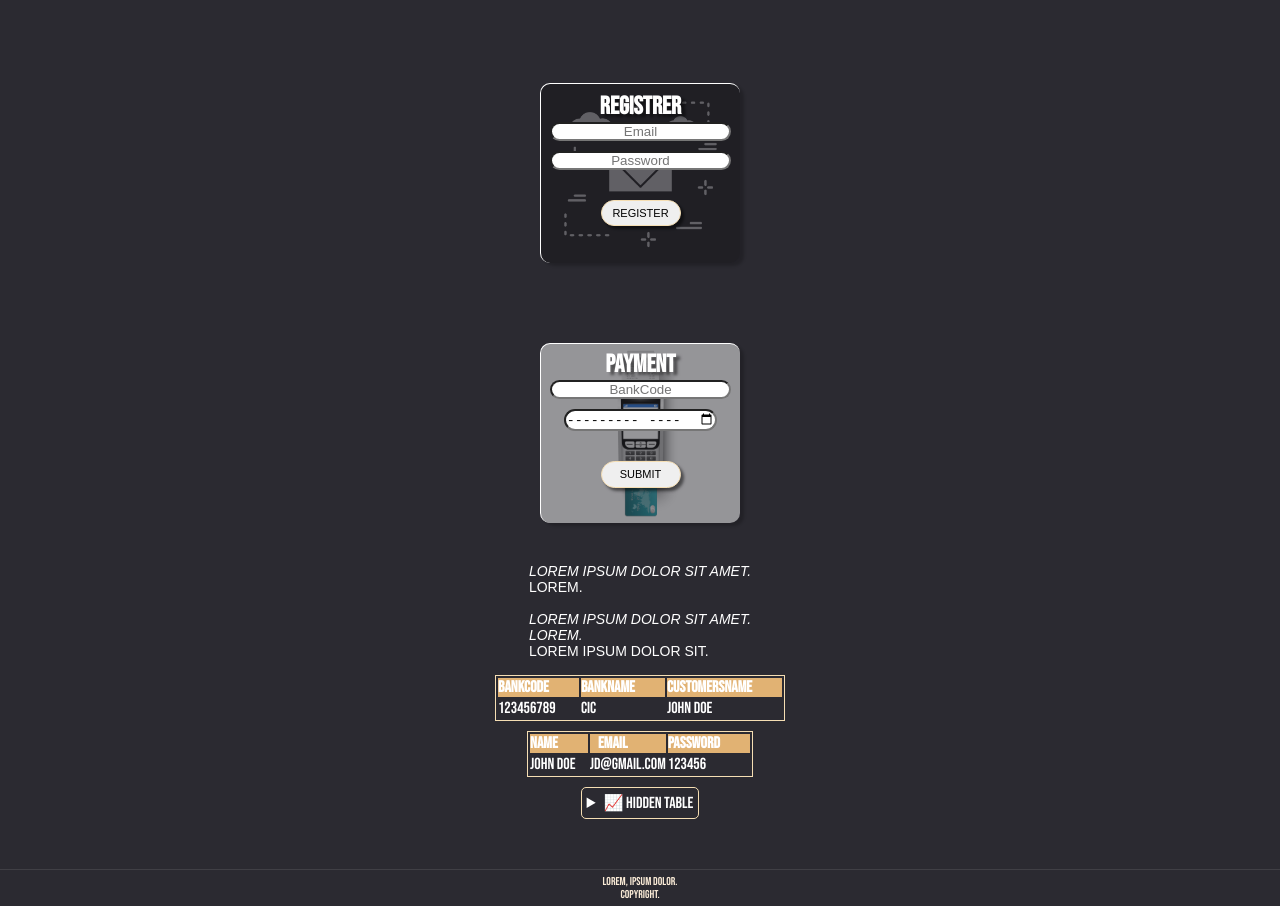
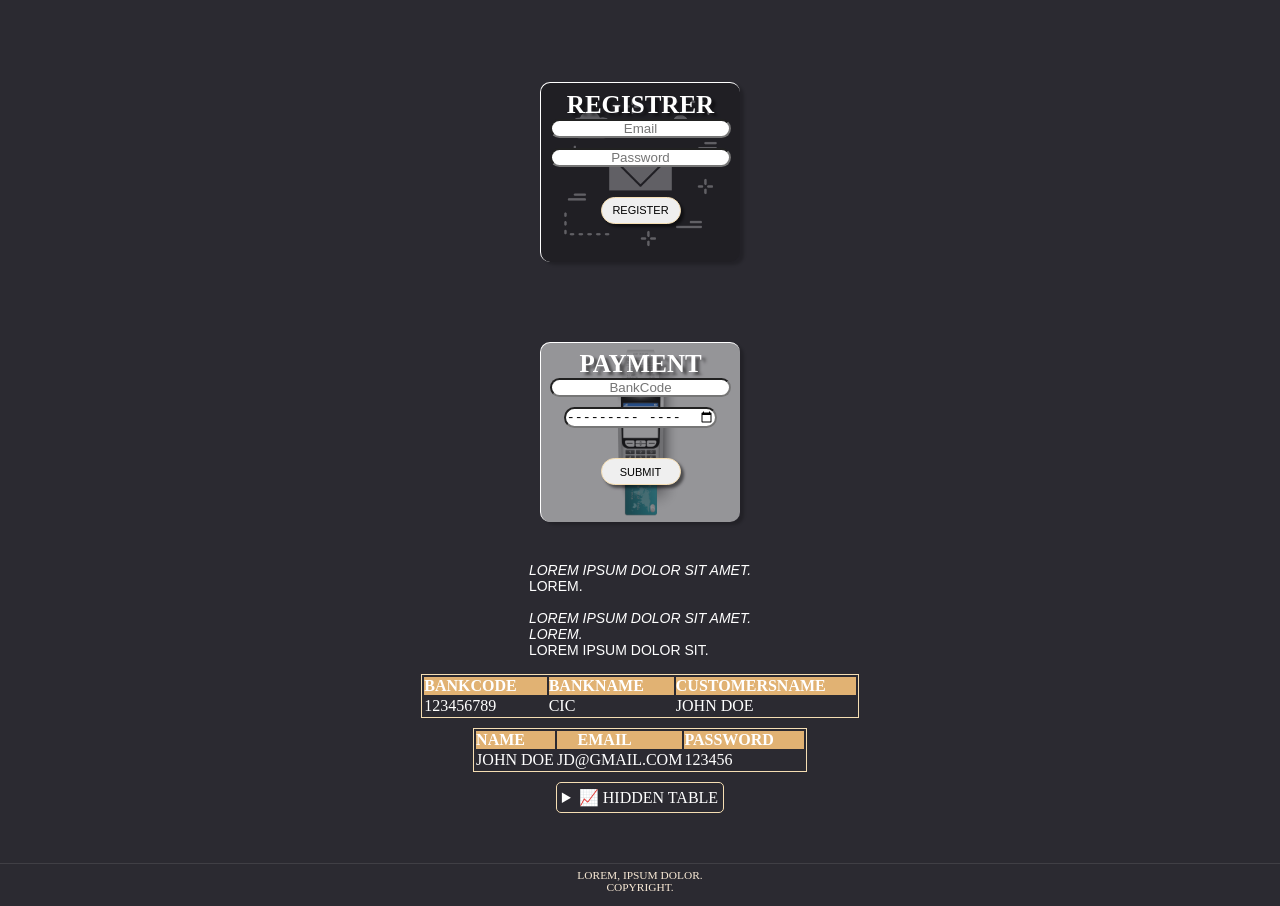
Before and after one commit to AmineHDev/AmineHDev.github.io, a plain HTML site: page form.html in a window 1280 px wide. Shown: the part 65-971 px from the top of the page. Drawn offline with Linux system fonts and the light colour scheme.

Commit message:
Add files via upload

```diff
--- a/form.html
+++ b/form.html
@@ -1,8 +1,7 @@
 <!DOCTYPE html>
 <html lang="en">
 <head>
-    <link href="https://fonts.googleapis.com/css2?family=Bebas+Neue&display=swap" rel="stylesheet">
-    <meta charset="UTF-8">
+    <link href="https://fonts.googleapis.com/css2?family=Roboto:wght@300&display=swap" rel="stylesheet">    <meta charset="UTF-8">
     <link rel="stylesheet" href="/core/style.css">
     <meta http-equiv="X-UA-Compatible" content="IE=edge">
     <meta name="viewport" content="width=device-width, initial-scale=1.0">
@@ -16,7 +15,7 @@
     <meta name="Classification" content="software">
     <meta name="rating" content="general">
     <meta name="distribution" content="Global">
-    <link rel="icon" href="/ressources/favicon.png">
+    <link rel="icon" href="../template/assets/favicon.png">
 </head>
 <body>
 
```
Also changed, not shown: index.html (+2 -2 lines), search.html (+2 -3 lines), services.html (+1 -2 lines).
